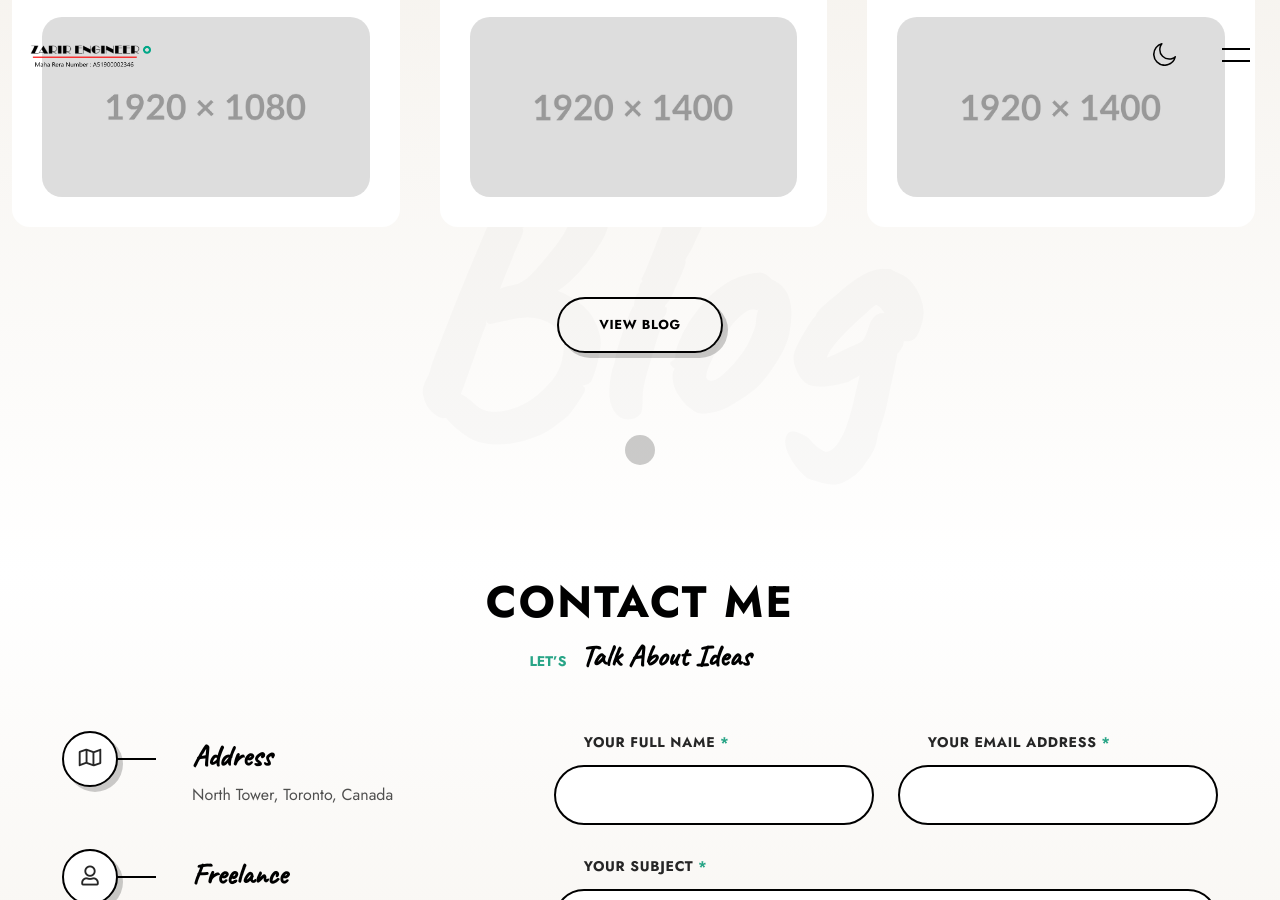
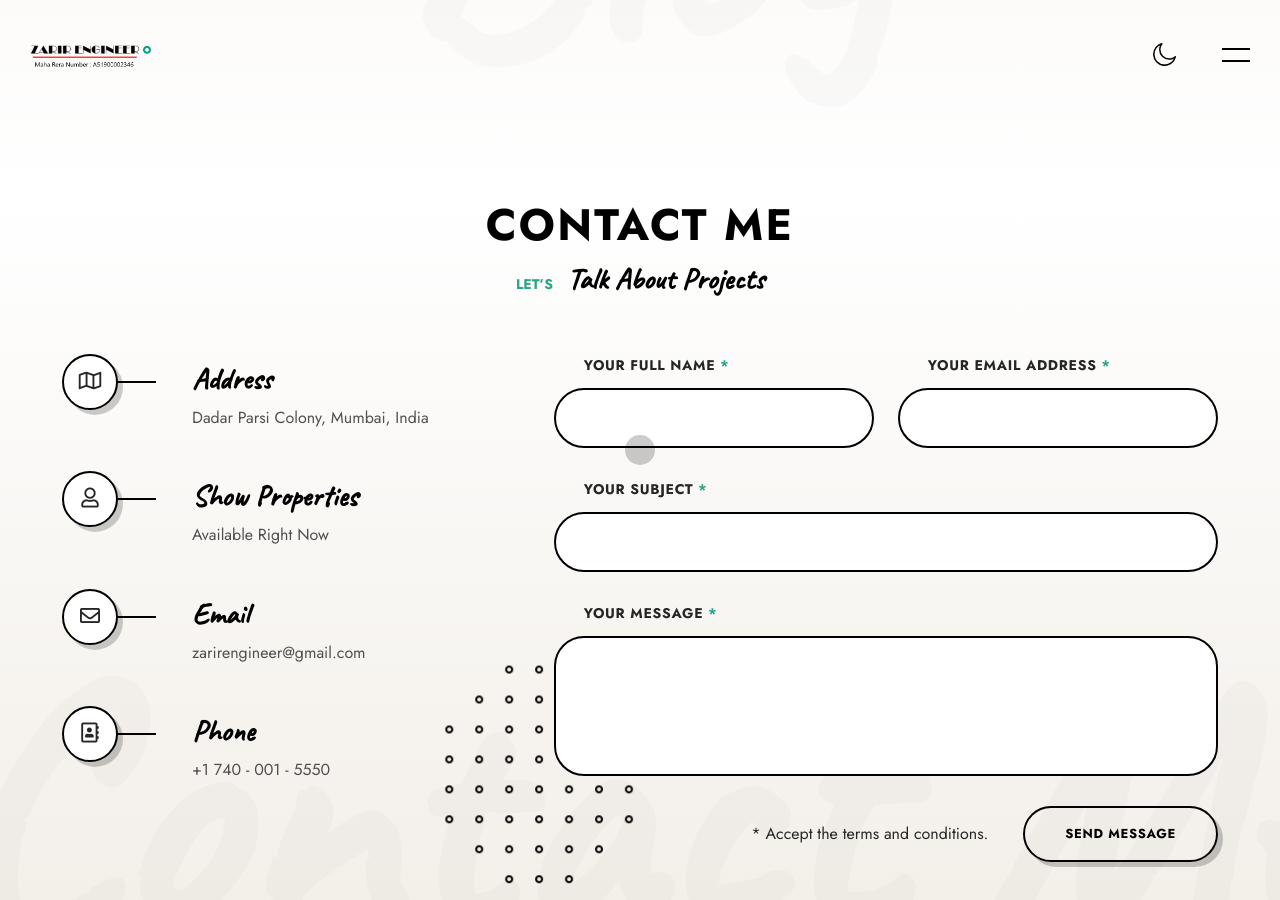
Before and after one commit to zarir-engineer/buildyourhome, a Jekyll site: the page built from index.html, in a window 1280 px wide and 900 px high, scrolled down 6515 px. Built offline with Jekyll 4.4.1, drawn with Linux system fonts in a browser that asks for light colours; the list of posts is cut into pages by our own code; some of the changed text lies outside the part shown.

Commit message:
Update body_wrapper.html

```diff
--- a/_includes/body_wrapper.html
+++ b/_includes/body_wrapper.html
@@ -882,26 +882,26 @@
 </section>
 
 <!-- Section - Pricing -->
-    <section class="lui-section lui-gradient-center" id="pricing-section">
+<!--    <section class="lui-section lui-gradient-center" id="pricing-section">-->
 
-<!-- Heading -->
-<div class="lui-heading">
-  <div class="container">
+<!--&lt;!&ndash; Heading &ndash;&gt;-->
+<!--<div class="lui-heading">-->
+<!--  <div class="container">-->
 
-    <div class="m-titles align-center">
-      <h2 class="m-title splitting-text-anim-1 scroll-animate" data-splitting="words" data-animate="active">
-        <span> Pricing </span>
-      </h2>
-      <div class="m-subtitle splitting-text-anim-1 scroll-animate" data-splitting="words" data-animate="active">
-        <span> my <b>Price Board</b>
-        </span>
-      </div>
-    </div>
+<!--    <div class="m-titles align-center">-->
+<!--      <h2 class="m-title splitting-text-anim-1 scroll-animate" data-splitting="words" data-animate="active">-->
+<!--        <span> Pricing </span>-->
+<!--      </h2>-->
+<!--      <div class="m-subtitle splitting-text-anim-1 scroll-animate" data-splitting="words" data-animate="active">-->
+<!--        <span> my <b>Price Board</b>-->
+<!--        </span>-->
+<!--      </div>-->
+<!--    </div>-->
 
-  </div>
-        </div>
+<!--  </div>-->
+<!--        </div>-->
 
-<!-- Pricing -->
+<!-- Pricing-->
 <!--        <div class="v-line v-line-left">-->
 <!--  <div class="container">-->
 
@@ -1038,7 +1038,7 @@
 <!--            </div>-->
 <!--        </div>-->
 
-</section>
+<!--</section>-->
 
 <!-- Section - Blog -->
     <section class="lui-section lui-gradient-top" id="blog-section">
@@ -1163,7 +1163,7 @@
         <span> Contact Me </span>
       </h2>
       <div class="m-subtitle splitting-text-anim-1 scroll-animate" data-splitting="words" data-animate="active">
-        <span> Let’s <b>Talk About Ideas</b>
+        <span> Let’s <b>Talk About Projects</b>
         </span>
       </div>
     </div>
@@ -1187,7 +1187,7 @@
               <span> Address </span>
             </div>
             <div class="lui-text">
-              <span> North Tower, Toronto, Canada </span>
+              <span> Dadar Parsi Colony, Mumbai, India </span>
             </div>
           </div>
           <div class="numbers-item scrolla-element-anim-1 scroll-animate" data-animate="active">
@@ -1195,7 +1195,7 @@
               <i aria-hidden="true" class="far fa-user"></i>
             </div>
             <div class="title">
-              <span> Freelance </span>
+              <span> Show Properties </span>
             </div>
             <div class="lui-text">
               <span> Available Right Now </span>
@@ -1220,7 +1220,7 @@
               <span> Phone </span>
             </div>
             <div class="lui-text">
-              <span> +1 900 - 900 - 9000 </span>
+              <span> +1 740 - 001 - 5550 </span>
             </div>
           </div>
         </div>
@@ -1267,7 +1267,7 @@
                 </div>
                 <div class="col-xs-12 col-sm-12 col-md-12 col-lg-12 align-right">
                   <div class="terms-label">* Accept the terms and conditions.</div>
-                  <a href="#" class="btn" onclick="$('#cform').submit(); return false;">
+                  <a href="javascript:void(0);" class="btn" onclick="$('#cform').submit(); return false;">
                     <span>Send Message</span>
                   </a>
                 </div>
```
